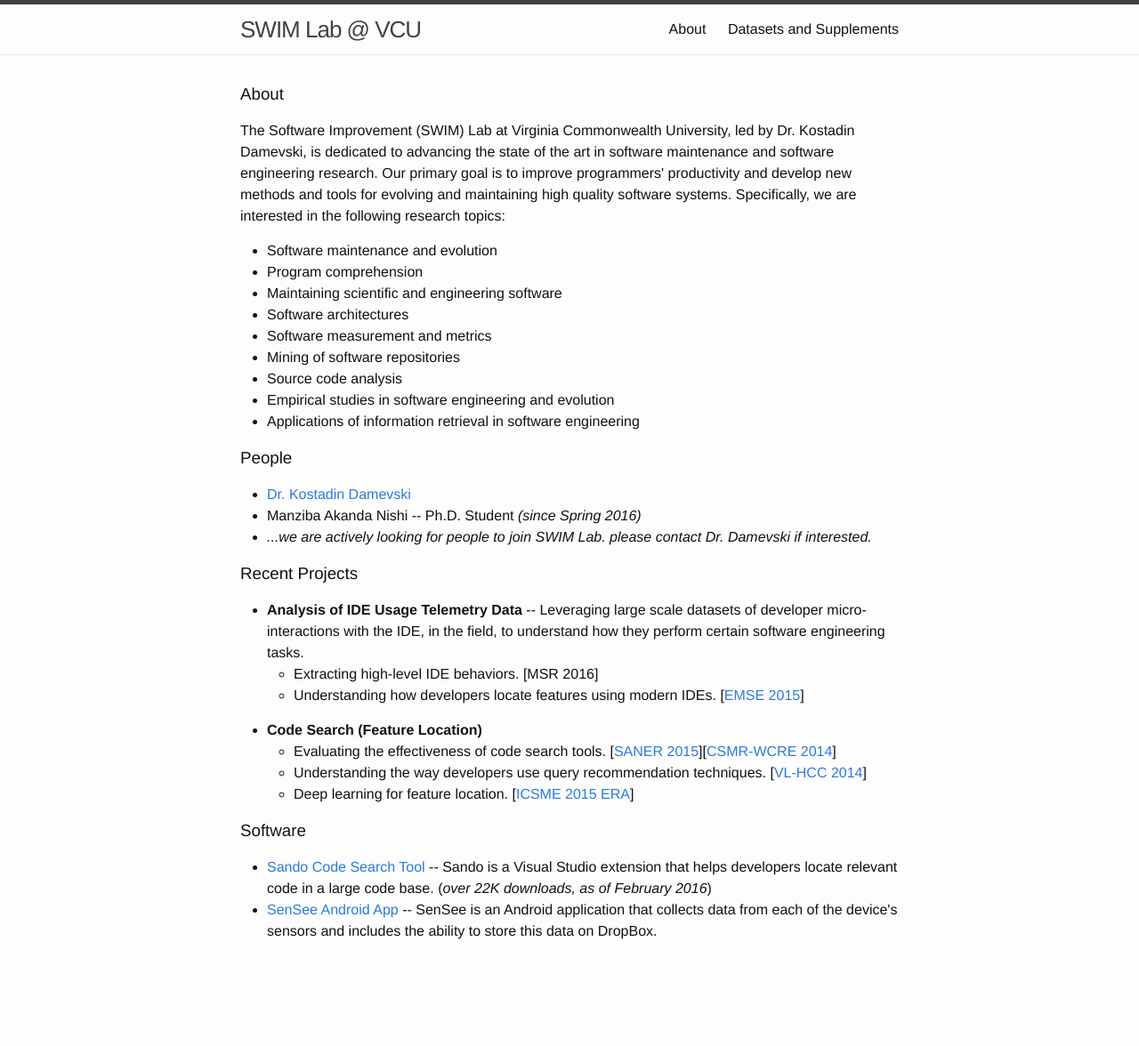
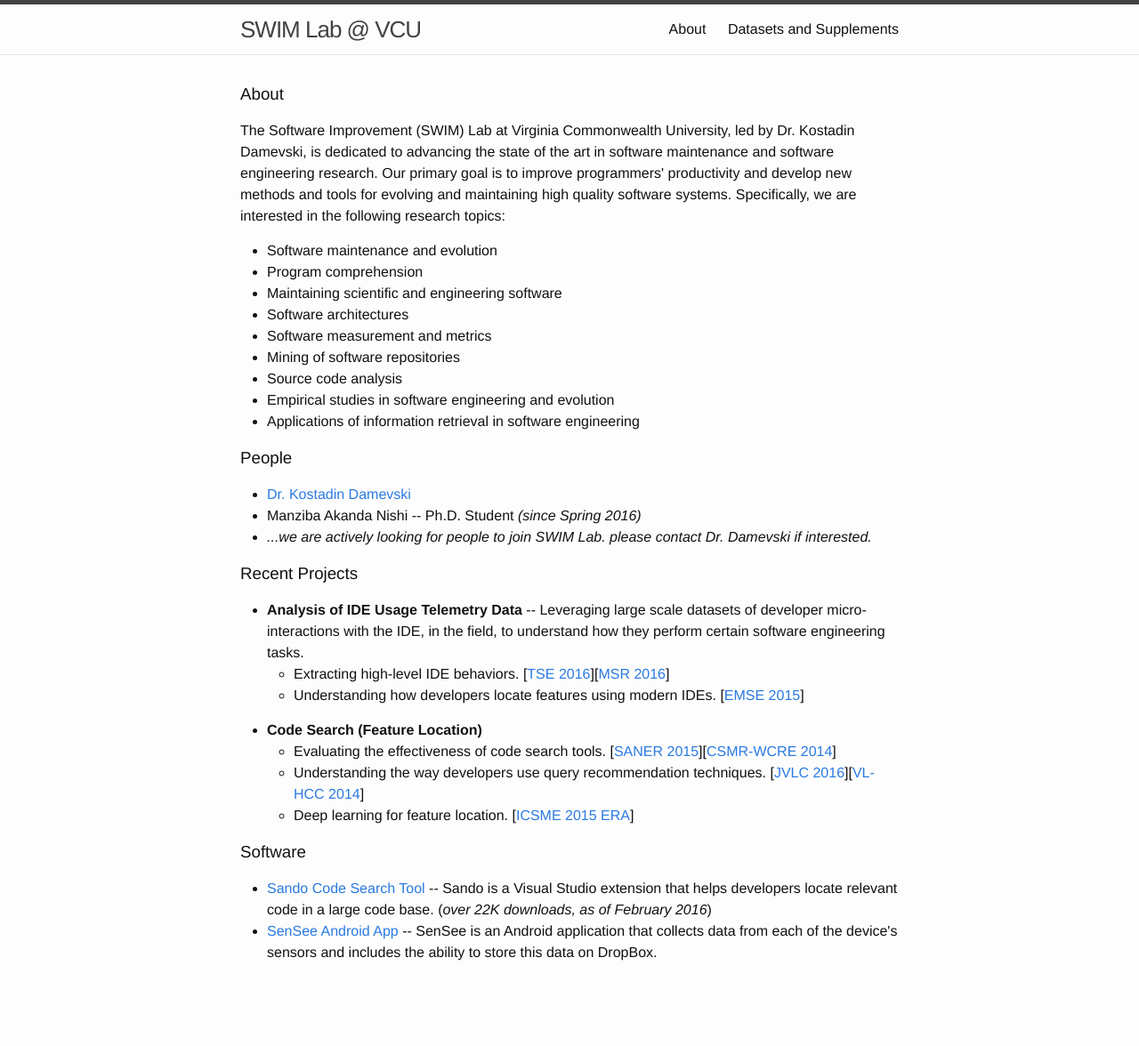
Before and after one commit to vcu-swim-lab/vcu-swim-lab.github.io, a Jekyll site: the page built from index.html, in a window 1280 px wide. Shown: the whole page at 89% size. Built offline with Jekyll 4.4.1, drawn with Linux system fonts in a browser that asks for light colours; before the commit the page ends 1152 px from its top, so only the background shows below that.

Commit message:
updates at the start of fall 2016

```diff
--- a/_posts/2016-04-26-Mining-Sequences-of-Developer-Interactions-in-Visual-Studio-for-Usage-Smells.markdown
+++ b/_posts/2016-04-26-Mining-Sequences-of-Developer-Interactions-in-Visual-Studio-for-Usage-Smells.markdown
@@ -42,8 +42,9 @@ preprocessing steps, detailed in the paper below.
 
 ### Paper Preprint
 
-*Will be posted here when available*
+[DOI Link][preprint]
 
+[prepring]: http://dx.doi.org/10.1109/TSE.2016.2592905
 [mgfsm]: https://github.com/uma-pi1/mgfsm
 [patterns]: /datasets/mining-vs/MGFSM_Patterns.txt
 [occurences]: /datasets/mining-vs/MGFSM_Pattern_Occurences.txt
--- a/index.html
+++ b/index.html
@@ -38,13 +38,13 @@ title: About
       <ul>
         <li><b>Analysis of IDE Usage Telemetry Data</b> -- Leveraging large scale datasets of developer micro-interactions with the IDE, in the field, to understand how they perform certain software engineering tasks.</li>
           <ul>
-            <li>Extracting high-level IDE behaviors. [MSR 2016]</li>
+            <li>Extracting high-level IDE behaviors. [<a href="http://dx.doi.org/10.1109/TSE.2016.2592905">TSE 2016</a>][<a href="http://damevski.github.io/files/damevski_msr_16.pdf">MSR 2016</a>]</li>
             <li>Understanding how developers locate features using modern IDEs. [<a href="http://www.springer.com/computer/swe/journal/10664">EMSE 2015</a>]</li>
           </ul>
         <li><b>Code Search (Feature Location)</b></li>
           <ul>
             <li>Evaluating the effectiveness of code search tools. [<a href="http://damevski.github.io/files/cst-eval-metrics.pdf">SANER 2015</a>][<a href="http://dx.doi.org/10.1109/CSMR-WCRE.2014.6747225">CSMR-WCRE 2014</a>]</li>
-            <li>Understanding the way developers use query recommendation techniques. [<a href="http://dx.doi.org/10.1109/VLHCC.2014.6883025">VL-HCC 2014</a>]</li>
+            <li>Understanding the way developers use query recommendation techniques. [<a href="http://dx.doi.org/10.1016/j.jvlc.2016.07.002">JVLC 2016</a>][<a href="http://dx.doi.org/10.1109/VLHCC.2014.6883025">VL-HCC 2014</a>]</li>
             <li>Deep learning for feature location. [<a href="http://damevski.github.io/files/Corley-etal_2015a.pdf">ICSME 2015 ERA</a>]</li>
           </ul>
 
```
